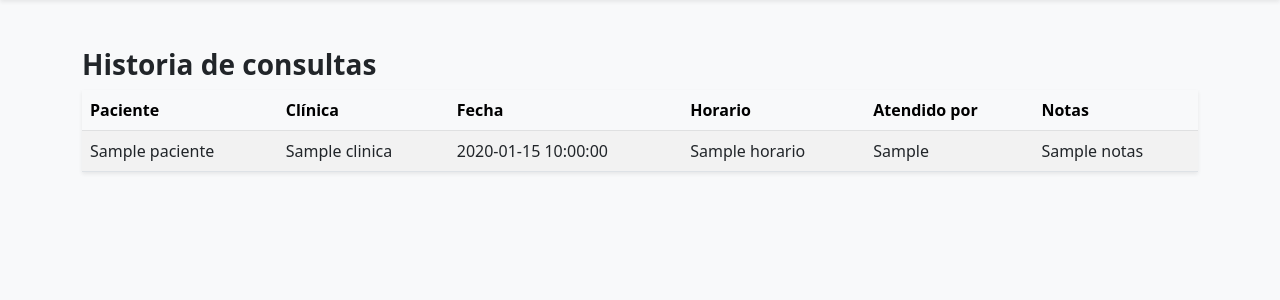
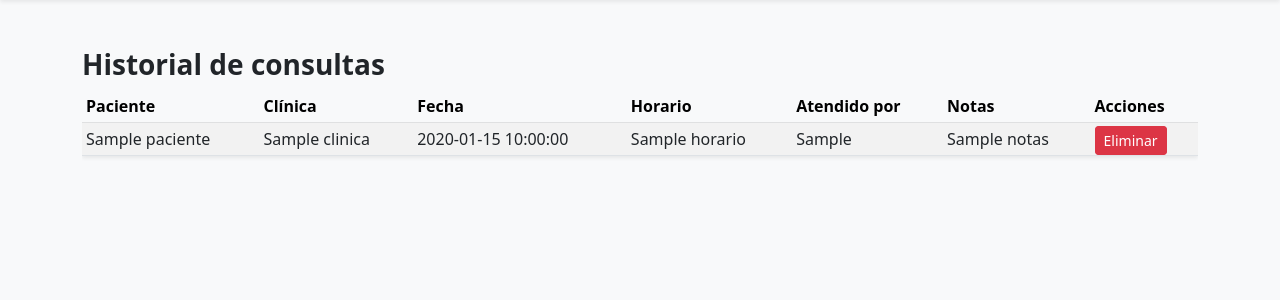
Before and after one commit to Luislopeze/Clinica, a Flask app: template templates/historial.html in a window 1280 px wide. Shown: the part 56-356 px from the top of the page. Run offline with Flask 3, Linux system fonts and the light colour scheme; the template is opened without the code that fills it: most values are stand-ins (such as "Sample title", 1, 10 or a date in 2020).

Commit message:
Update historial.html

```diff
--- a/templates/historial.html
+++ b/templates/historial.html
@@ -1,9 +1,10 @@
 {% extends "base.html" %}
 {% block content %}
-<h3 class="fw-bold">Historia de consultas</h3>
+<h3 class="fw-bold">Historial de consultas</h3>
 
 {% if historial %}
-<table class="table table-striped shadow-sm">
+<div class="table-responsive">
+<table class="table table-striped table-sm shadow-sm">
     <thead class="table-light">
         <tr>
             <th>Paciente</th>
@@ -12,6 +13,7 @@
             <th>Horario</th>
             <th>Atendido por</th>
             <th>Notas</th>
+            <th>Acciones</th>
         </tr>
     </thead>
     <tbody>
@@ -23,10 +25,18 @@
             <td>{{ h.horario }}</td>
             <td>{{ h.atendido_por }}</td>
             <td>{{ h.notas }}</td>
+            <td>
+                <a href="#"
+                   class="btn btn-danger btn-sm d-block d-md-inline mb-1"
+                   onclick="return confirm('¿Seguro que deseas eliminar este registro del historial?')">
+                   Eliminar
+                </a>
+            </td>
         </tr>
         {% endfor %}
     </tbody>
 </table>
+</div>
 {% else %}
 <p class="text-muted">No hay consultas completadas.</p>
 {% endif %}
```
